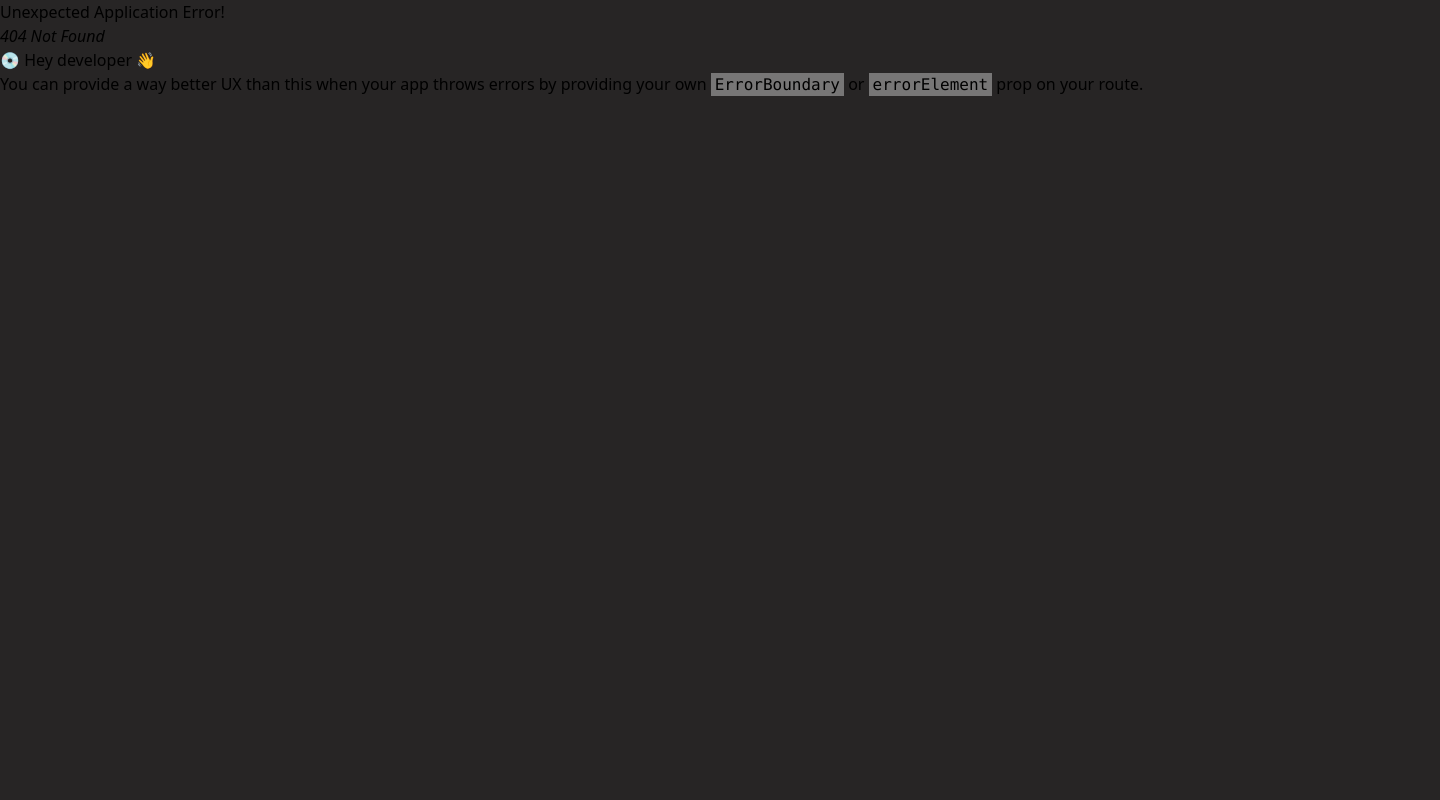
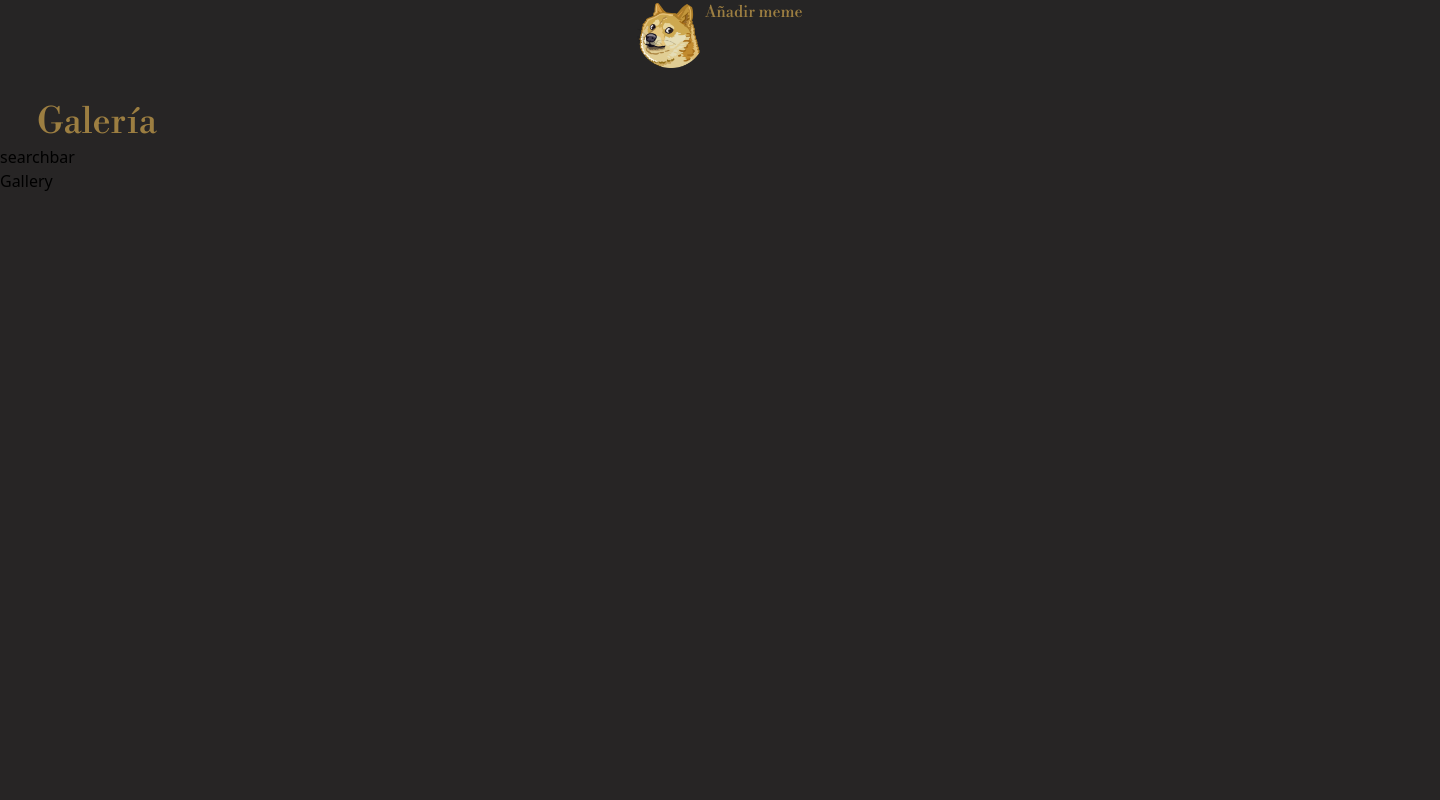
Before and after one commit to DarthVada36/memeos, a React (Vite) app: page /gallery in a window 1280 px wide. Before the commit this address had no page. Shown: the top 800 px of the page, 1440 px wide, since content can reach past the window. Built offline with nearby package versions, Linux system fonts and the light colour scheme.

Commit message:
Add: Components

```diff
--- /dev/null
+++ b/src/components/NavBar.jsx
@@ -0,0 +1 @@
+//Test components - añadir nav y footer
--- /dev/null
+++ b/src/components/SecondaryButton.jsx
@@ -0,0 +1 @@
+//Test components - añadir nav y footer
--- /dev/null
+++ b/src/pages/Gallery.jsx
@@ -0,0 +1,14 @@
+import React from 'react'
+import Layout from '../layout/Layout';
+
+const Gallery = () => {
+    return (
+        <div className="w-[1440px] h-[1613px] relative bg-primary">
+            <div className="w-[194px] h-[45px] text-center text-[#9c7e41] text-4xl font-bodoni leading-[44.99px]">Galería</div>
+            <div>searchbar</div>
+            <div>Gallery</div>
+        </div>
+    );
+}
+
+export default Gallery
--- a/src/pages/Home.jsx
+++ b/src/pages/Home.jsx
@@ -4,6 +4,7 @@ const Home = () => {
   return (
     <div>
       <h1 className='text-3xl text-bronze font-bodoni'>Mi vida es un meme</h1>
+      <button>Abrir Galería</button>
     </div>
   );
 }
```
Also changed, not shown: src/router/Router.jsx (+6 -1 lines), src/components/PrimaryButton.jsx (renamed from src/components/PruebaComponent.jsx), src/img/monalisadoge.png (added).
